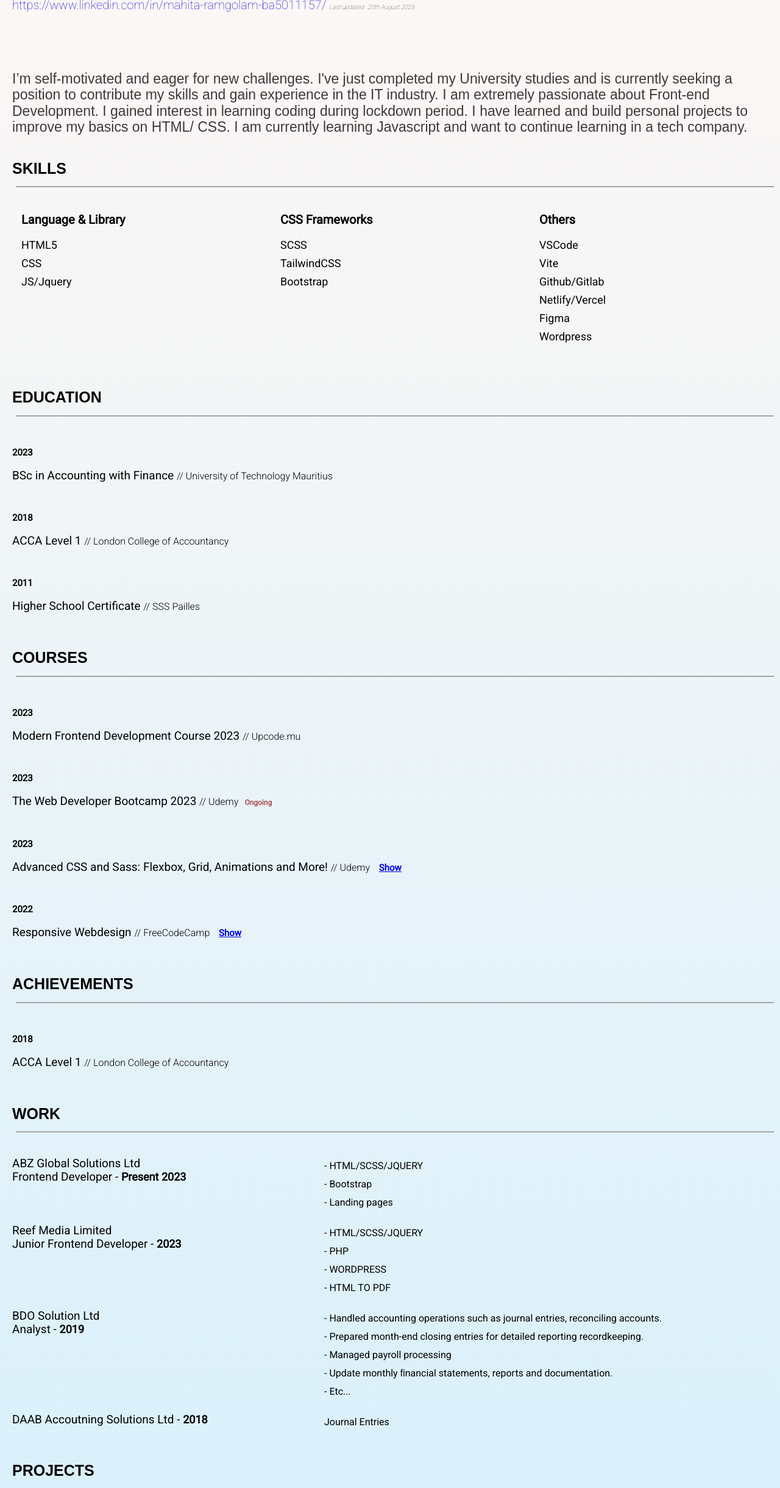
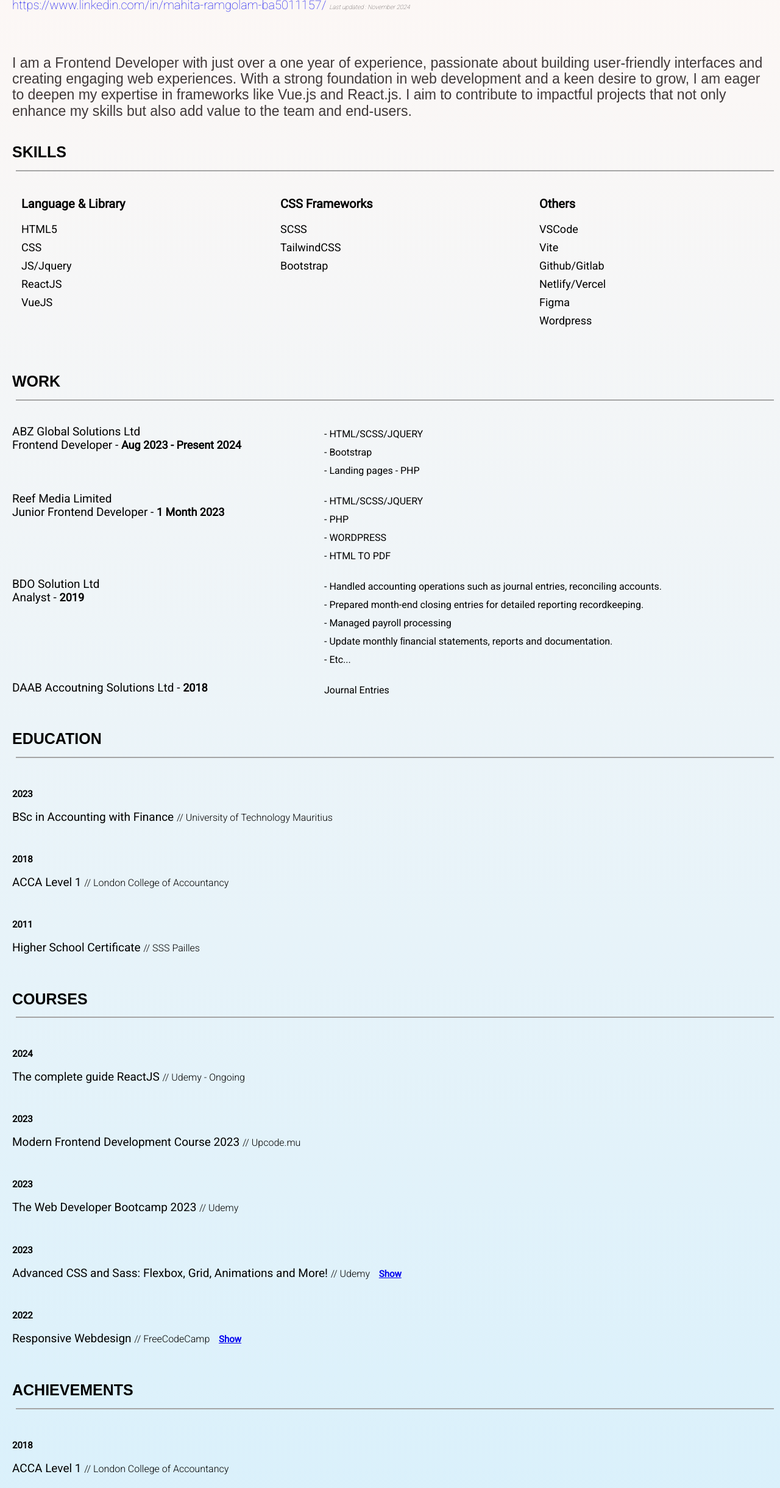
Before and after one commit to mahita098/mahita-portfolio, a website built with Vite: page resume.html in a window 1280 px wide. Shown: the part 197-2637 px from the top of the page at 61% size. Built offline with nearby package versions, Linux system fonts and the light colour scheme; a web font is replaced by a local one.

Commit message:
november updates

```diff
--- a/index.html
+++ b/index.html
@@ -90,16 +90,13 @@
             a Front-end Developer.
           </h1>
           <p>
-            I’m self-motivated and eager for new challenges. I've just
-            completed my University studies and is currently seeking a
-            position to contribute my skills and gain experience in the IT
-            industry.<br />I am extremely passionate about Front-end
-            Development. I gained interest in learning coding during lockdown
-            period. I have learned and build personal projects to improve my
-            basics on HTML/ CSS/ JS and more.<br />I want continue to learning
-            coding in a tech company.
+            I’m self-motivated and eager for new challenges. As a Junior Frontend developer with a strong foundation in
+            web development and a keen desire to grow, I am eager to deepen my skills in frameworks like Vue.js and
+            React.js .<br />I am a self taught web developer and i am extremely passionate about Front-end Development.
+            I
+            have learned and build personal projects to improve my basics on HTML/ CSS/ JS and more. <br />
           </p>
-          <i style="text-align: right; font-size: 10px;">Last updated : 20th August 2023</i>
+          <i style="text-align: right; font-size: 10px;">Last updated : 20 NOvember 2023</i>
         </div>
         <div class="buttonbox">
           <button>
--- a/resume.html
+++ b/resume.html
@@ -46,22 +46,23 @@
       <div class="inlink">
         <a href="https://www.linkedin.com/in/mahita-ramgolam-ba5011157/"
           target="_blank">https://www.linkedin.com/in/mahita-ramgolam-ba5011157/</a>
-        <i style="text-align: right; font-size: 10px;">Last updated : 20th August 2023</i>
+        <i style="text-align: right; font-size: 10px;">Last updated : November 2024</i>
 
       </div>
 
 
       <p class="myintro">
-        <br>
-        I’m self-motivated and eager for new challenges. I've just completed
-        my University studies and is currently seeking a position to
-        contribute my skills and gain experience in the IT industry. I am
-        extremely passionate about Front-end Development. I gained interest in
-        learning coding during lockdown period. I have learned and build
-        personal projects to improve my basics on HTML/ CSS. I am currently
-        learning Javascript and want to continue learning in a tech company.
+
+        I am a Frontend Developer with just over a one year of experience, passionate about building user-friendly
+        interfaces and creating
+        engaging web experiences. With a strong foundation in web development and a keen desire to grow, I am eager to
+        deepen my
+        expertise in frameworks like Vue.js and React.js. I aim to contribute to impactful projects that not only
+        enhance my
+        skills but also add value to the team and end-users.
 
       </p>
+
     </section>
     <section class="resume-subhead">
       <h2>Skills</h2>
@@ -73,6 +74,8 @@
             <li>HTML5</li>
             <li>CSS</li>
             <li>JS/Jquery</li>
+            <li>ReactJS</li>
+            <li>VueJS</li>
           </ul>
         </div>
         <div class="groups">
@@ -93,6 +96,58 @@
             <li>Figma</li>
             <li>Wordpress</li>
           </ul>
+        </div>
+      </div>
+    </section>
+    <section class="resume-subhead">
+      <h2>Work</h2>
+      <hr />
+      <div class="work">
+        <div class="workgroup">
+          <div class="workplace">
+            ABZ Global Solutions Ltd<br />
+            Frontend Developer - <span class="year">Aug 2023 - Present 2024</span>
+          </div>
+          <div class="workdescription">
+            - HTML/SCSS/JQUERY<br />
+            - Bootstrap<br />
+            - Landing pages
+            - PHP
+          </div>
+        </div>
+        <div class="workgroup">
+          <div class="workplace">
+            Reef Media Limited <br />
+            Junior Frontend Developer - <span class="year">1 Month 2023</span>
+          </div>
+          <div class="workdescription">
+            - HTML/SCSS/JQUERY<br />
+            - PHP<br />
+            - WORDPRESS<br />
+            - HTML TO PDF <br />
+          </div>
+        </div>
+        <div class="workgroup">
+          <div class="workplace">
+            BDO Solution Ltd <br />
+            Analyst - <span class="year">2019</span>
+          </div>
+          <div class="workdescription">
+            - Handled accounting operations such as journal entries,
+            reconciling accounts.<br />
+            - Prepared month-end closing entries for detailed reporting
+            recordkeeping.<br />
+            - Managed payroll processing<br />
+            - Update monthly ﬁnancial statements, reports and documentation.
+            <br />
+            - Etc...
+          </div>
+        </div>
+        <div class="workgroup">
+          <div class="workplace">
+            DAAB Accoutning Solutions Ltd - <span class="year">2018</span>
+          </div>
+          <div class="workdescription">Journal Entries</div>
         </div>
       </div>
     </section>
@@ -128,6 +183,13 @@
       <hr />
       <div class="achievement">
         <div class="achievements_lists">
+          <p class="year">2024</p>
+          <p class="achievement_desc">
+            The complete guide ReactJS
+            <span class="achievement_desc_inst">// Udemy - Ongoing</span>
+          </p>
+        </div>
+        <div class="achievements_lists">
           <p class="year">2023</p>
           <p class="achievement_desc">
             Modern Frontend Development Course 2023
@@ -138,7 +200,7 @@
           <p class="year">2023</p>
           <p class="achievement_desc">
             The Web Developer Bootcamp 2023
-            <span class="achievement_desc_inst">// Udemy</span><span class="ongoing">Ongoing</span>
+            <span class="achievement_desc_inst">// Udemy</span><span class="ongoing"></span>
           </p>
         </div>
 
@@ -180,57 +242,7 @@
         </div>
       </div>
     </section>
-    <section class="resume-subhead">
-      <h2>Work</h2>
-      <hr />
-      <div class="work">
-        <div class="workgroup">
-          <div class="workplace">
-            ABZ Global Solutions Ltd<br />
-            Frontend Developer - <span class="year">Present 2023</span>
-          </div>
-          <div class="workdescription">
-            - HTML/SCSS/JQUERY<br />
-            - Bootstrap<br />
-            - Landing pages
-          </div>
-        </div>
-        <div class="workgroup">
-          <div class="workplace">
-            Reef Media Limited <br />
-            Junior Frontend Developer - <span class="year">2023</span>
-          </div>
-          <div class="workdescription">
-            - HTML/SCSS/JQUERY<br />
-            - PHP<br />
-            - WORDPRESS<br />
-            - HTML TO PDF <br />
-          </div>
-        </div>
-        <div class="workgroup">
-          <div class="workplace">
-            BDO Solution Ltd <br />
-            Analyst - <span class="year">2019</span>
-          </div>
-          <div class="workdescription">
-            - Handled accounting operations such as journal entries,
-            reconciling accounts.<br />
-            - Prepared month-end closing entries for detailed reporting
-            recordkeeping.<br />
-            - Managed payroll processing<br />
-            - Update monthly ﬁnancial statements, reports and documentation.
-            <br />
-            - Etc...
-          </div>
-        </div>
-        <div class="workgroup">
-          <div class="workplace">
-            DAAB Accoutning Solutions Ltd - <span class="year">2018</span>
-          </div>
-          <div class="workdescription">Journal Entries</div>
-        </div>
-      </div>
-    </section>
+
     <section class="resume-subhead">
       <h2>Projects</h2>
       <hr />
--- a/src/sass/_resume.scss
+++ b/src/sass/_resume.scss
@@ -87,7 +87,7 @@
       padding-bottom: 10px;
 
       @include medium {
-        padding-top: 50px;
+        padding-top: 10px;
       }
     }
   }
```
Also changed, not shown: projects.html (+11 -0 lines).
